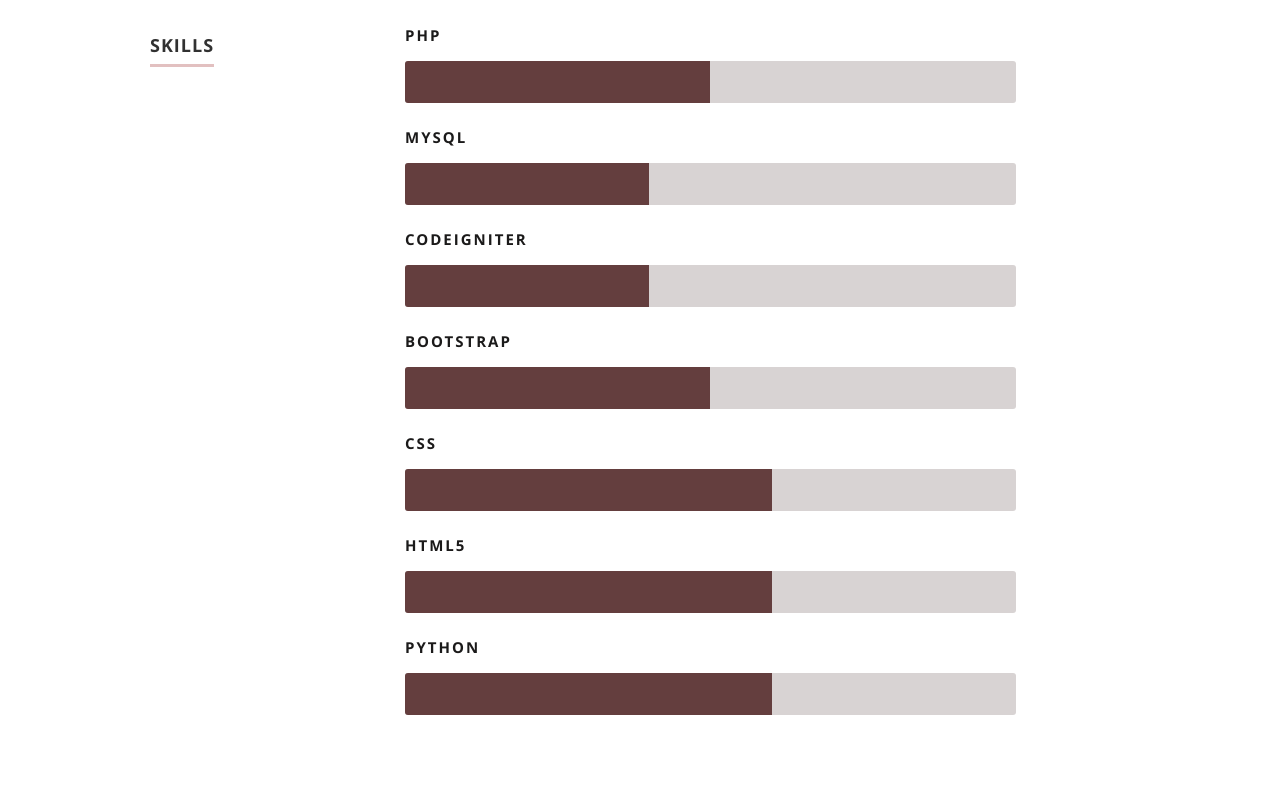
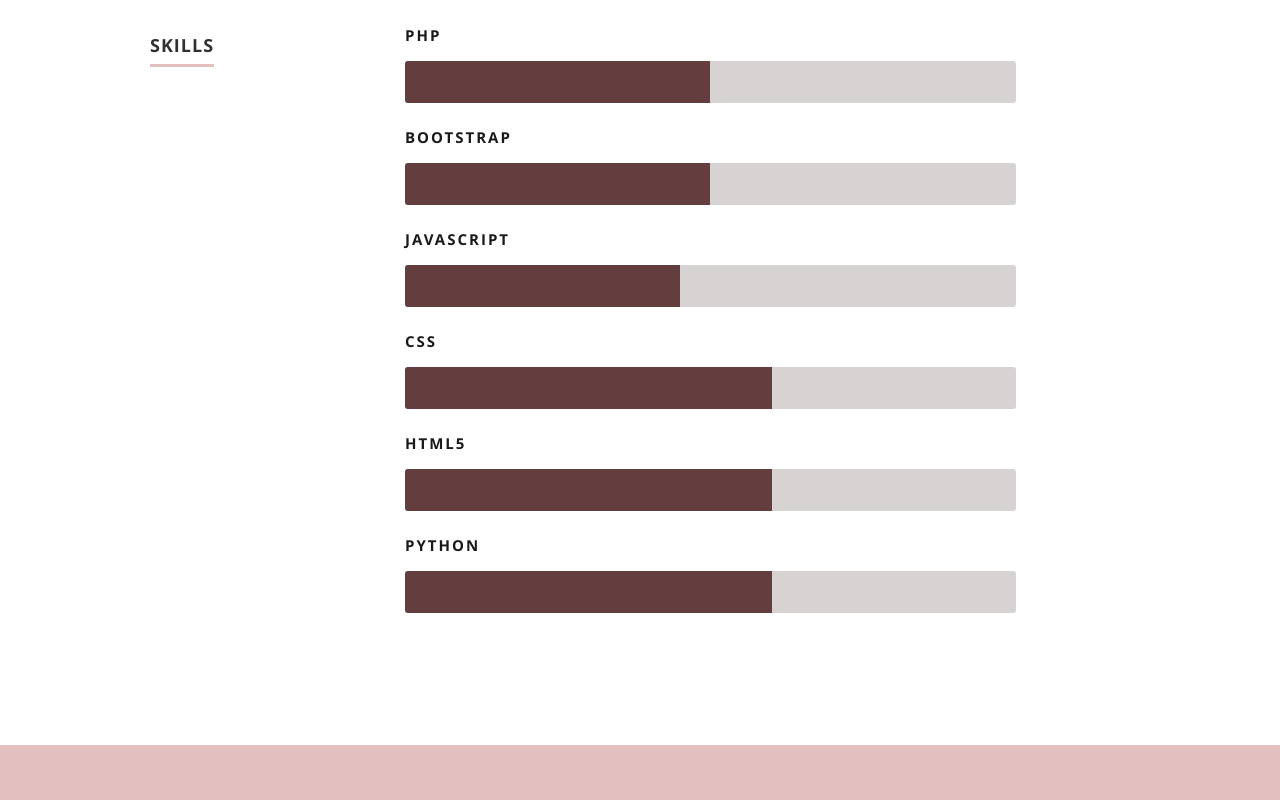
Before and after one commit to rizkanp/rizkanp.github.io, a plain HTML site: page index.html in a window 1280 px wide. Shown: the part 1820-2620 px from the top of the page. Drawn offline with nearby package versions, Linux system fonts and the light colour scheme.

Commit message:
Update index.html

```diff
--- a/index.html
+++ b/index.html
@@ -172,9 +172,8 @@
 
 				   <ul class="skills">
 					<li><span class="bar-expand php"></span><em>PHP</em></li>
-                  <li><span class="bar-expand mysql"></span><em>MYSQL</em></li>
-                  <li><span class="bar-expand codeigneiter"></span><em>CODEIGNITER</em></li>
                   			<li><span class="bar-expand bootstrap"></span><em>BOOTSTRAP</em></li>
+					<li><span class="bar-expand javascript"></span><em>JAVASCRIPT</em></li>
 					<li><span class="bar-expand css"></span><em>CSS</em></li>
                   			<li><span class="bar-expand html5"></span><em>HTML5</em></li>
                   			<li><span class="bar-expand python"></span><em>PYTHON</em></li>
```
Lines whose indentation alone changed are shown as unchanged.
